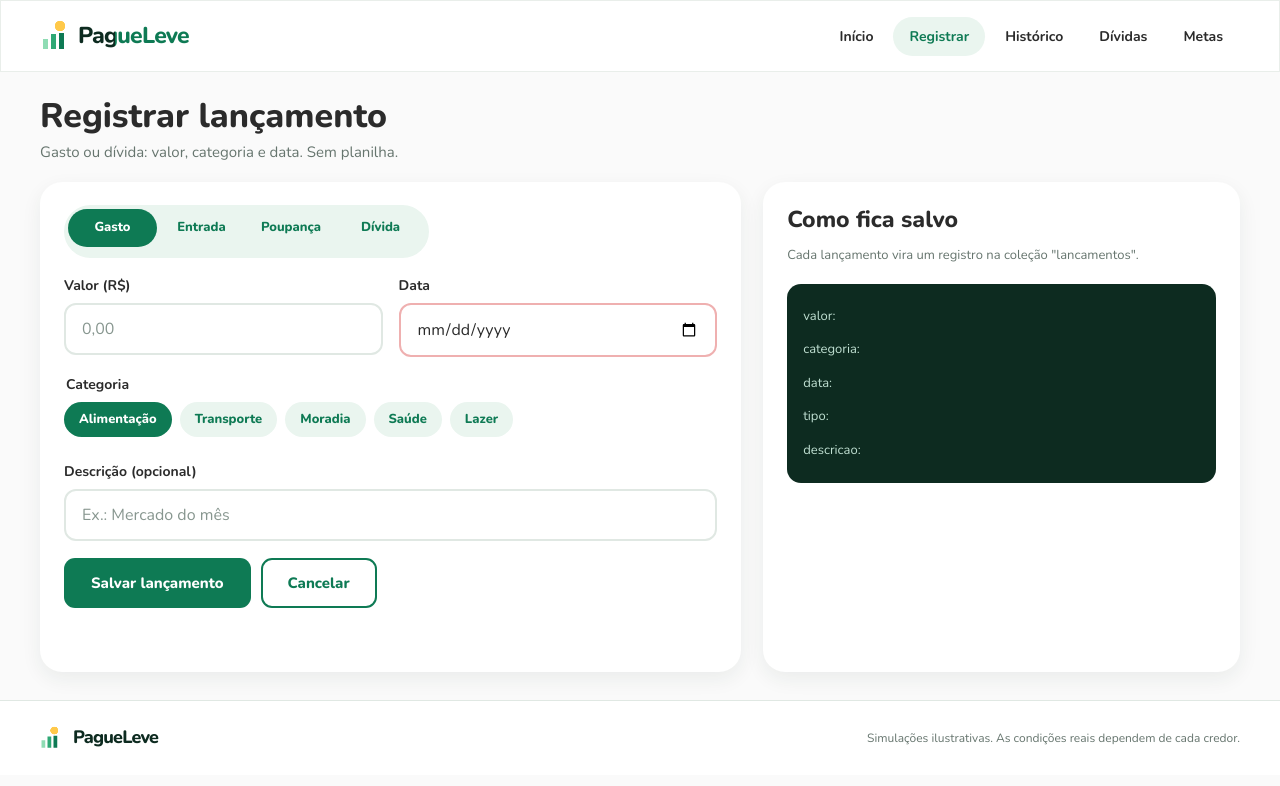
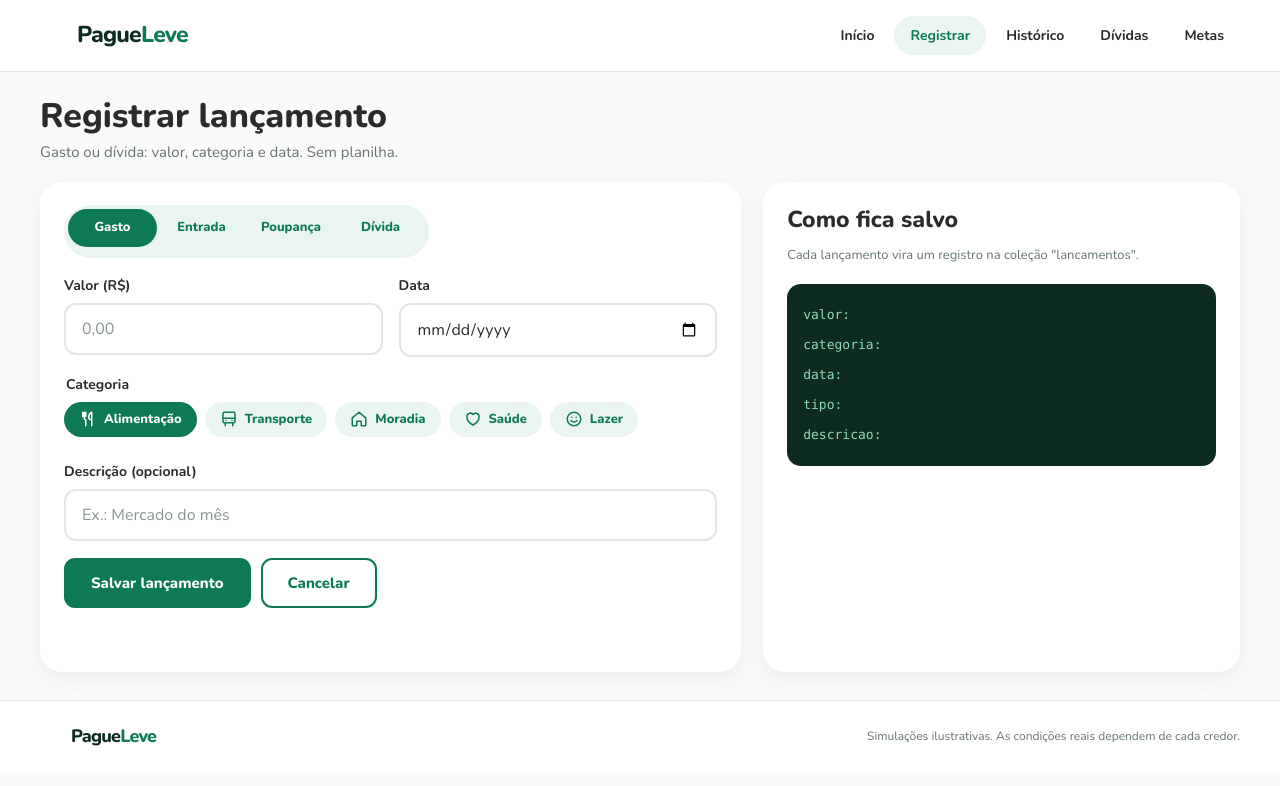
Before and after one commit to SilasSilva123/PagueLeve-Seed-a-Bit-Desafio-2, a plain HTML site: page registrar.html in a window 1280 px wide. Drawn offline with nearby package versions, Linux system fonts and the light colour scheme.

Commit message:
Mudança de stylesheet

```diff
--- a/registrar.html
+++ b/registrar.html
@@ -5,29 +5,15 @@
     <meta name="viewport" content="width=device-width, initial-scale=1.0">
     <title>Registrar lançamento — PagueLeve</title>
 
-    <!-- Estilos da página (a estilização será feita por outro integrante) -->
-    <link rel="stylesheet" href="css/style.css">
+    <link rel="stylesheet" href="css/base.css">
+    <link rel="stylesheet" href="css/paginas.css">
+    <link rel="icon" type="image/svg+xml" href="assets/img/favicon.svg">
 </head>
 <body>
 
-    <!-- =========================================================
-         HEADER — logo e navegação (igual nas 5 páginas)
-         Figma: "Navbar" (desktop), "Topo" e "Tab bar" (mobile).
-         ========================================================= -->
     <header class="cabecalho">
-        <!-- TODO (CSS/assets): substituir o texto pelo logo "Logo/PagueLeve" exportado do Figma (pasta assets/) -->
-        <a href="index.html" class="logo">PagueLeve</a>
+        <a href="index.html" class="logo">Pague<span>Leve</span></a>
 
-        <!-- TODO (equipe): no Figma mobile, o topo mostra um ícone "ⓘ" à direita.
-             A função dele não está definida no protótipo. -->
-
-        <!-- Navegação entre as 5 páginas. O mesmo menu serve aos dois formatos:
-             - desktop: menu horizontal no topo;
-             - mobile: barra fixa na parte de baixo da tela.
-             O link da página aberta tem aria-current="page" (item ativo no Figma).
-             TODO (CSS): posicionar o menu conforme o tamanho da tela.
-             TODO (CSS): no mobile, o Figma usa a ordem Início, Histórico, Registrar,
-             Dívidas, Metas, com um ícone em cada item (home, lista, mais, calculadora, meta). -->
         <nav class="menu" aria-label="Navegação principal">
             <ul>
                 <li><a href="index.html">Início</a></li>
@@ -41,23 +27,12 @@
 
     <main>
 
-        <!-- =========================================================
-             REGISTRAR — telas "Tela de Registros (MVP)" (desktop) e
-             "Registrar lançamento" (mobile) do Figma
-             Formulário de lançamentos (apenas estrutura).
-             TODO (POST): o envio será implementado em js/cadastro.js
-             ========================================================= -->
         <section id="registrar" class="secao-registrar">
             <h1>Registrar lançamento</h1>
             <p>Gasto ou dívida: valor, categoria e data. Sem planilha.</p>
 
             <form id="form-lancamento" class="formulario">
 
-                <!-- Tipo: no Figma é um seletor de botões ("Gasto / Dívida").
-                     Mantidos os 4 tipos do modelo de dados oficial, como botões de opção (radio),
-                     para o CSS conseguir reproduzir o visual do Figma.
-                     TODO (POST): o id "tipo" fica no grupo. Para ler o tipo escolhido, use o botão marcado:
-                     document.querySelector('input[name="tipo"]:checked').value -->
                 <fieldset id="tipo" class="campo grupo-opcoes controle-tipo">
                     <legend>Tipo</legend>
                     <label class="opcao">
@@ -88,14 +63,6 @@
                     <input type="date" id="data" name="data" required>
                 </div>
 
-                <!-- Categoria: no Figma são botões com ícones ("Categorias").
-                     TODO (CSS/assets): ícones do Figma para alimentacao, transporte, home (moradia), saude e lazer.
-                     TODO (POST): o id "categoria" fica no grupo. Para ler a categoria escolhida, use o botão marcado:
-                     document.querySelector('input[name="categoria"]:checked').value
-                     TODO (equipe): confirmar o formato do texto enviado à API
-                     (minúsculo "alimentação" x "Alimentação" do quadro "Como fica salvo").
-                     TODO (equipe): o Histórico do Figma mostra a categoria "Dívida",
-                     que não está na lista do modelo de dados. Decidir se entra. -->
                 <fieldset id="categoria" class="campo grupo-opcoes categorias">
                     <legend>Categoria</legend>
                     <label class="opcao">
@@ -127,13 +94,11 @@
 
                 <div class="botoes-formulario">
                     <button type="submit" class="botao botao-primario">Salvar lançamento</button>
-                    <!-- Só no desktop: o Figma mobile mostra apenas "Salvar lançamento". -->
                     <button type="reset" class="botao botao-secundario apenas-desktop">Cancelar</button>
                 </div>
             </form>
 
-            <!-- Quadro "Como fica salvo" do Figma: mostra apenas os campos da coleção,
-                 sem valores fictícios. Só no desktop: o Figma mobile não mostra este quadro. -->
+
             <aside class="como-fica-salvo apenas-desktop">
                 <h2>Como fica salvo</h2>
                 <p>Cada lançamento vira um registro na coleção "lancamentos".</p>
@@ -149,17 +114,12 @@
 
     </main>
 
-    <!-- =========================================================
-         FOOTER — componente "Rodapé do site" do Figma (igual nas 5 páginas)
-         ========================================================= -->
+
     <footer class="rodape">
-        <!-- TODO (CSS/assets): substituir o texto pelo logo exportado do Figma -->
-        <p class="logo">PagueLeve</p>
+        <p class="logo">Pague<span>Leve</span></p>
         <p>Simulações ilustrativas. As condições reais dependem de cada credor.</p>
     </footer>
 
-    <!-- Scripts desta página: cadastro.js (envio do formulário) e app.js (integração geral).
-         Por enquanto contêm apenas comentários TODO. -->
     <script src="js/cadastro.js"></script>
     <script src="js/app.js"></script>
 </body>
```
